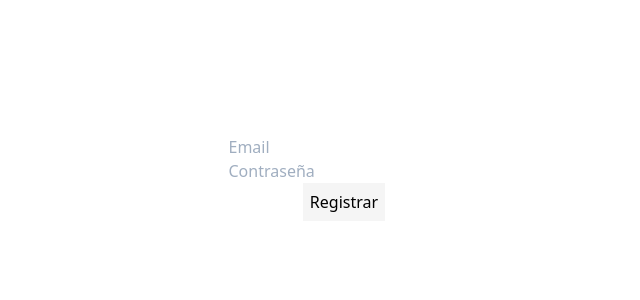
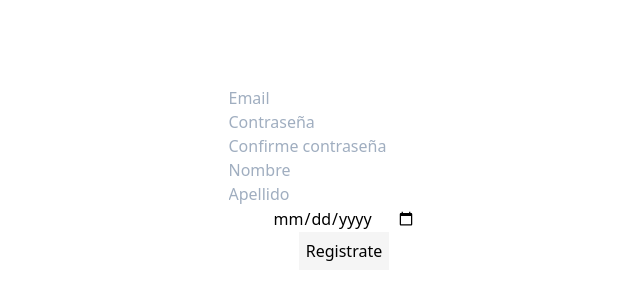
Before and after one commit to tumbichi/fusionarteccc, a Next.js app in the folder front/: page /auth/register in a window 1280 px wide. Shown: the part 222-522 px from the top of the page, without its empty margins (296-936 px from the left). Built offline with nearby package versions, Linux system fonts and the light colour scheme.

Commit message:
Se creo servicio de registro, y se inicializo el manejo de errores para el registro

```diff
--- a/front/containers/register-layout/index.js
+++ b/front/containers/register-layout/index.js
@@ -1,14 +1,122 @@
-import React from 'react';
+import React, { useCallback, useState } from 'react';
+import { registerUser } from '../../services';
 import { FlexContainer as Container } from '../../layouts';
 import InputText from '../../components/InputText';
 import Button from '../../components/Button';
 
 const RegisterLayout = () => {
+  const [email, setEmail] = useState('');
+  const [password, setPassword] = useState('');
+  const [password2, setPassword2] = useState('');
+  const [nombre, setNombre] = useState('');
+  const [apellido, setApellido] = useState('');
+  const [fechaNacimiento, setFechaNacimiento] = useState('');
+
+  const handleInputTextChange = useCallback(
+    ({ target }) => {
+      const { name, value } = target;
+      // eslint-disable-next-line default-case
+      switch (name) {
+        case 'email':
+          setEmail(value);
+          return;
+        case 'password':
+          setPassword(value);
+          return;
+        case 'password2':
+          setPassword2(value);
+          return;
+        case 'nombre':
+          setNombre(value);
+          return;
+        case 'apellido':
+          setApellido(value);
+          return;
+        case 'fechaNacimiento':
+          setFechaNacimiento(value);
+          // eslint-disable-next-line no-useless-return
+          return;
+      }
+    },
+    [setEmail, setPassword, setPassword2, setNombre, setApellido, setFechaNacimiento]
+  );
+
+  const handleErrors = ({ email, password, password2, nombre, apellido, fechaNacimiento }) => {
+    if (!email) {
+      return 'email error';
+    }
+    if (!password) {
+      return 'password error';
+    }
+    if (!password2) {
+      return 'password2 error';
+    }
+    if (password !== password2) {
+      return 'password error';
+    }
+    if (!nombre) {
+      return 'nombre';
+    }
+    if (!apellido) {
+      return 'apellido error';
+    }
+    if (!fechaNacimiento) {
+      return 'fechaNaciemiento error';
+    }
+
+    return '';
+  };
+
+  const handleRegister = useCallback(() => {
+    /*
+    console.log('email', email);
+    console.log('password', password);
+    console.log('password2', password2);
+    console.log('nombre', nombre);
+    console.log('apellido', apellido);
+    console.log('fechaNacimiento', fechaNacimiento);
+   */
+    const thereIsAnError = handleErrors({ email, password, password2, nombre, apellido, fechaNacimiento });
+    if (thereIsAnError) {
+      console.log(thereIsAnError);
+    } else {
+      registerUser({ email, password, password2, nombre, apellido, fechaNacimiento })
+        .then((user) => {
+          console.log('Usuario creado', user);
+        })
+        .catch((error) => {
+          console.log('Error register user', error);
+        });
+    }
+  }, [email, password, password2, nombre, apellido, fechaNacimiento]);
+
   return (
     <Container>
-      <InputText type="email" name="email" placeholder="Email" />
-      <InputText type="password" name="password" placeholder="Contraseña" />
-      <Button text="Registrar" />
+      <InputText type="email" name="email" placeholder="Email" value={email} onChange={handleInputTextChange} />
+      <InputText
+        type="password"
+        name="password"
+        placeholder="Contraseña"
+        value={password}
+        onChange={handleInputTextChange}
+      />
+      <InputText
+        type="password"
+        name="password2"
+        placeholder="Confirme contraseña"
+        value={password2}
+        onChange={handleInputTextChange}
+      />
+      <InputText name="nombre" placeholder="Nombre" value={nombre} onChange={handleInputTextChange} />
+      <InputText name="apellido" placeholder="Apellido" value={apellido} onChange={handleInputTextChange} />
+      <InputText
+        type="date"
+        name="fechaNacimiento"
+        placeholder="Fecha de nacimiento"
+        value={fechaNacimiento}
+        onChange={handleInputTextChange}
+      />
+      <Button text="Registrate" onClick={handleRegister} />
     </Container>
   );
 };
--- a/front/services/auth.js
+++ b/front/services/auth.js
@@ -1,4 +1,5 @@
 import { auth } from './firebase';
+import { saveUser } from './users';
 
 export const login = async (email, password) => {
   // eslint-disable-next-line no-useless-catch
@@ -9,6 +10,23 @@ export const login = async (email, password) => {
   }
 };
 
-export const register = (email, password) => {
-  auth.createUserWithEmailAndPassword(email, password);
+export const registerUser = async (user) => {
+  let userCreatedAuth;
+  // eslint-disable-next-line no-useless-catch
+  try {
+    userCreatedAuth = await auth.createUserWithEmailAndPassword(user.email, user.password);
+  } catch (error) {
+    throw error;
+  }
+
+  if (userCreatedAuth.user.uid) {
+    // eslint-disable-next-line no-useless-catch
+    try {
+      return await saveUser({ id: userCreatedAuth.user.uid, ...user });
+    } catch (error) {
+      throw error;
+    }
+  }
+
+  throw new Error({ code: 'ErrorInesperado', message: 'Ha ocurrido un error inesperado' });
 };
--- a/front/services/firebase.js
+++ b/front/services/firebase.js
@@ -2,18 +2,11 @@ import firebase from 'firebase';
 import { FIREBASE_CONFIG } from '../constants';
 
 try {
-  firebase.initializeApp({
-    apiKey: 'AIzaSyCBV2Hjau85FZA4r3fA7r-X2JXcvOjCvOQ',
-    authDomain: 'fusion-arte-ccc.firebaseapp.com',
-    databaseURL: 'https://fusion-arte-ccc.firebaseio.com',
-    projectId: 'fusion-arte-ccc',
-    storageBucket: 'fusion-arte-ccc.appspot.com',
-    messagingSenderId: '1050593986323',
-    appId: '1:1050593986323:web:f32d547277cbe975ad7ce6',
-  });
+  firebase.initializeApp(FIREBASE_CONFIG);
 } catch (error) {
   console.log(error);
 }
 
 // eslint-disable-next-line import/prefer-default-export
 export const auth = firebase.auth();
+export const db = firebase.database();
--- a/front/services/index.js
+++ b/front/services/index.js
@@ -1 +1,2 @@
-import * from './auth';
+export * from './auth';
+export * from './users';
--- /dev/null
+++ b/front/services/users.js
@@ -0,0 +1,40 @@
+import { db } from './firebase';
+
+// eslint-disable-next-line import/prefer-default-export
+export const saveUser = async ({ id, email, nombre, apellido, fechaNacimiento }) => {
+  let response;
+
+  /* const userId = db.ref().child('Usuarios').push().key; */
+  // eslint-disable-next-line no-useless-catch
+  db.ref()
+    .child('Usuarios')
+    .child(id)
+    .set(
+      {
+        email,
+        nombre,
+        apellido,
+        fechaNacimiento,
+        fechaCreacion: new Date(),
+      },
+      (error) => {
+        if (error) {
+          response = error;
+        } else {
+          response = null;
+        }
+      }
+    );
+
+  if (!response) {
+    return {
+      id,
+      email,
+      nombre,
+      apellido,
+      fechaNacimiento,
+    };
+  }
+
+  return response;
+};
```
